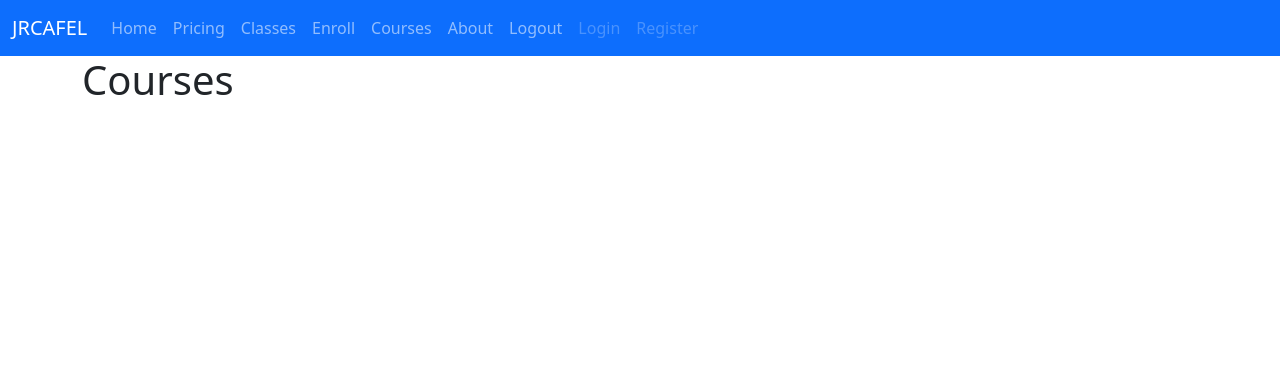
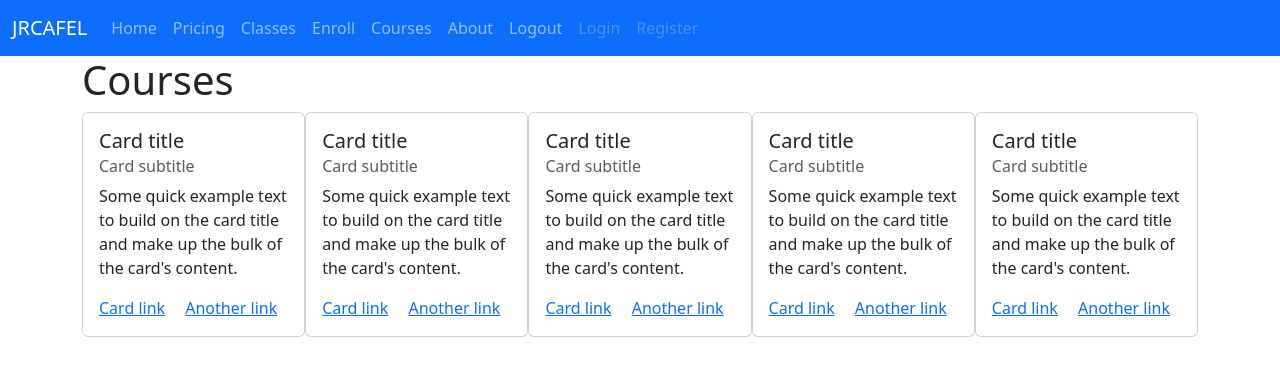
Before and after one commit to TropiiDev/DualHacks, a Flask app: page /courses in a window 1280 px wide. Shown: the top 376 px of the page. Run offline with Flask 3, Linux system fonts and the light colour scheme; a user stored in the database is signed in; some libraries are stand-ins or nearby versions.

Commit message:
cards added

```diff
--- /dev/null
+++ b/website/static/css/courses.css
@@ -0,0 +1,7 @@
+.cards{
+    margin-top: 5px;
+    display: flex;
+    flex-direction: row;
+    align-items: center;
+    justify-content: center;
+}
--- a/website/templates/courses.html
+++ b/website/templates/courses.html
@@ -1,6 +1,25 @@
 {% extends "base.html" %}
 {% block title %}Courses{% endblock %}
 
+{% block head %}
+    {{ super() }}
+    <link rel="stylesheet" href="../../website/static/css/courses.css">
+{% endblock %}
+
 {% block content %}
     <h1>Courses</h1>
+    <div class="cards">
+    {% for card in range(num_cards) %}
+
+    <div class="card" style="width: 18rem;">
+        <div class="card-body">
+          <h5 class="card-title">Card title</h5>
+          <h6 class="card-subtitle mb-2 text-body-secondary">Card subtitle</h6>
+          <p class="card-text">Some quick example text to build on the card title and make up the bulk of the card's content.</p>
+          <a href="#" class="card-link">Card link</a>
+          <a href="#" class="card-link">Another link</a>
+        </div>
+      </div>
+    {% endfor %}
+</div>
 {% endblock %}
--- a/website/views.py
+++ b/website/views.py
@@ -22,7 +22,7 @@ def classes():
 @views.route('courses')
 @login_required
 def courses():
-    return render_template('courses.html')
+    return render_template('courses.html', num_cards=5)
 
 @views.route('/enroll')
 def enroll():
```
